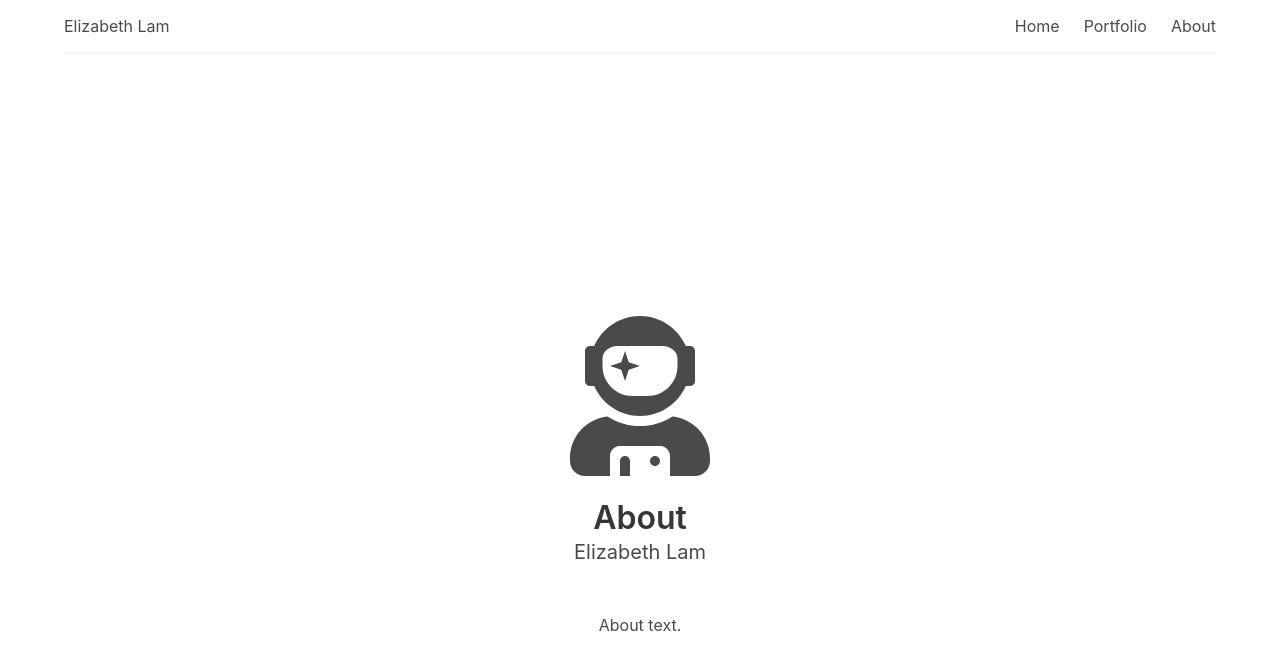
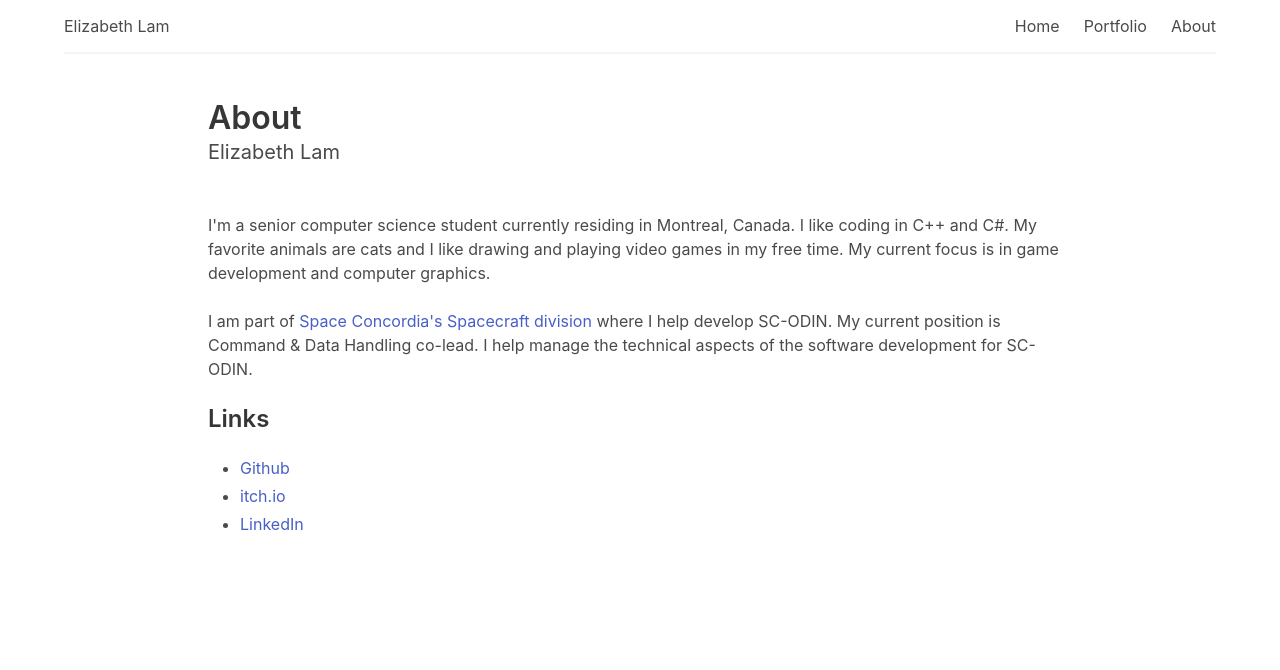
Before and after one commit to eli-lam/eli-lam.github.io, a Jekyll site: the page built from about.html, in a window 1280 px wide. Shown: the top 670 px of the page. Built offline with Jekyll 4.4.1, drawn with Linux system fonts in a browser that asks for light colours; nearby versions of some CDN libraries.

Commit message:
Finish about page

```diff
--- a/_layouts/default.html
+++ b/_layouts/default.html
@@ -34,7 +34,7 @@
 						<div class="navbar-end">
 							<a class="navbar-item is-tab" href="/">Home</a>
 							<a class="navbar-item is-tab" href="/portfolio">Portfolio</a>
-							<a class="navbar-item is-tab" href="/">About</a>
+							<a class="navbar-item is-tab" href="/about">About</a>
 						</div>
 					</div>
 				</nav>
--- a/about.html
+++ b/about.html
@@ -2,13 +2,9 @@
 layout: default
 ---
 
-<div class="hero-body">
-    <div id="info-container" class="container has-text-centered">
-        <div class="columns is-vcentered">
-            <div class="column is-full">
-                <i class="fas fa-user-astronaut fa-10x"></i>
-                <br>
-                <br>
+<div class="container is-max-desktop">
+    <section class="section">
+
         <h1 class="title">
             About
         </h1>
@@ -16,13 +12,30 @@ layout: default
             Elizabeth Lam
         </h2>
 
-
         <br>
 
-                <p>
-                    About text.
-                </p>
+        I'm a senior computer science student currently residing in Montreal, Canada. I like coding in C++ and C#.
+        My favorite animals are cats and I like drawing and playing video games in my free time. My current focus is in
+        game development and computer graphics.
+
+        <br><br>
+
+        I am part of <a href="http://www.spaceconcordia.ca/en/division/spacecraft/">Space Concordia's Spacecraft
+            division</a>
+        where I help develop SC-ODIN. My current position is Command & Data Handling co-lead. I help manage the
+        technical
+        aspects of the software development for SC-ODIN.
+
+        <br><br>
+
+        <h4 class="title is-4">Links</h3>
+            <div class="content">
+                <ul>
+                    <li><a href="https://github.com/eli-lam">Github</a></li>
+                    <li><a href="https://nammmae.itch.io/">itch.io</a></li>
+                    <li><a href="https://linkedin.com/in/elilam">LinkedIn</a></li>
+                </ul>
             </div>
+
+    </section>
 </div>
-    </div>
-</div>
```
Lines whose indentation alone changed are shown as unchanged.
